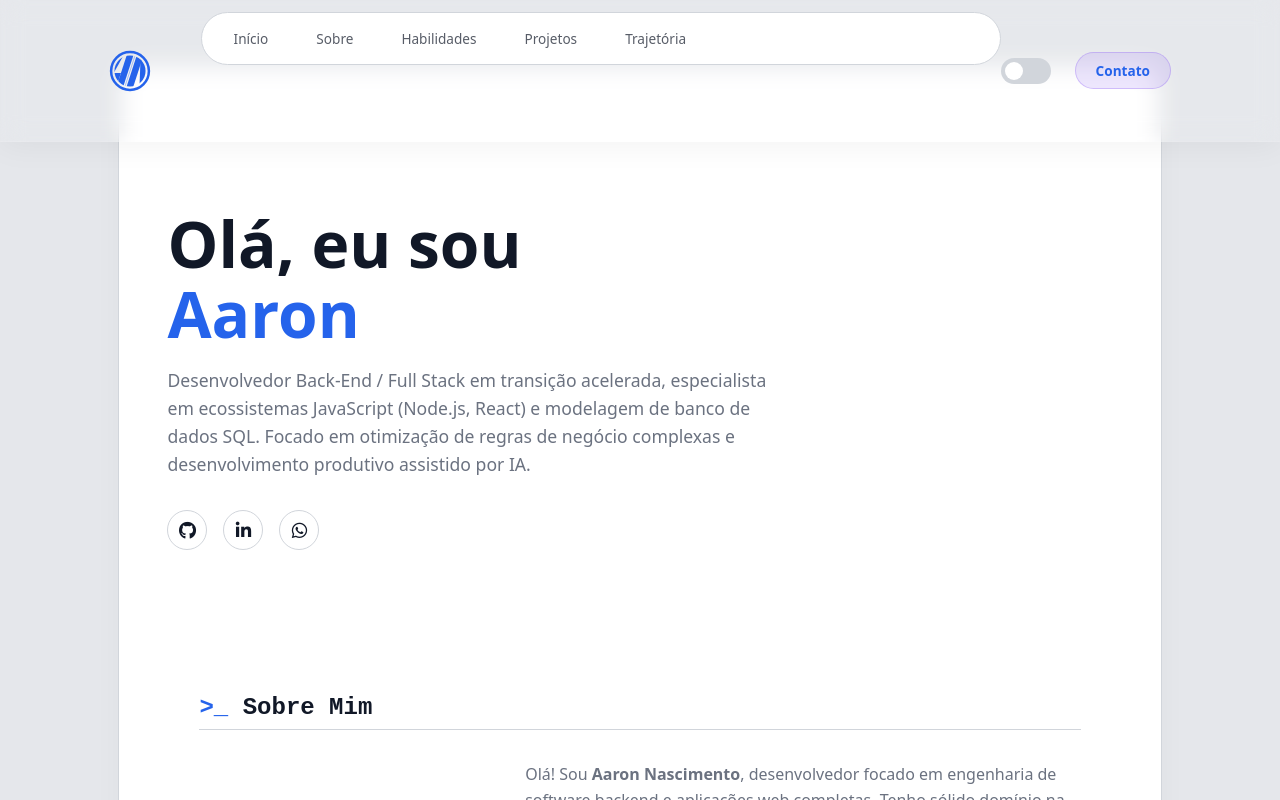
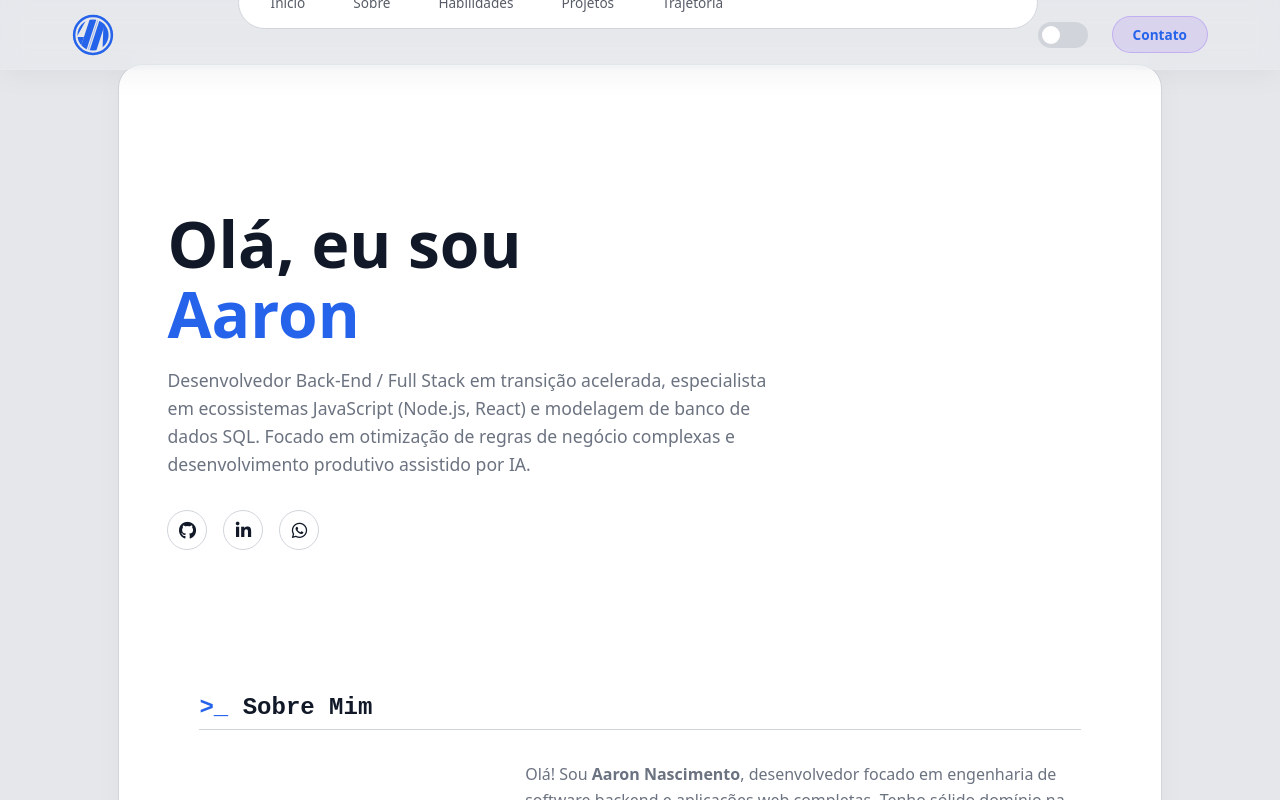
Before and after one commit to aarongmn7/aaron-nascimento-portfolio, a React (Vite) app: page / in a window 1280 px wide. Shown: the top 800 px of the page. Built offline with nearby package versions, Linux system fonts and the light colour scheme; no server answers.

Commit message:
fix: enforce strict header layout to resolve vercel deployment issues

```diff
--- a/src/components/Header.css
+++ b/src/components/Header.css
@@ -5,6 +5,10 @@
   left: 0;
   z-index: 50;
   width: 100%;
+  height: 70px;
+  box-sizing: border-box;
+  margin: 0;
+  padding: 0;
 
   /* Fundo transparente premium com blur */
   background-color: rgba(255, 255, 255, 0.05);
@@ -24,14 +28,15 @@
 }
 
 .header-container {
-  display: flex;
-  justify-content: space-between;
-  align-items: center;
-  max-width: 1126px; /* Alinha perfeitamente com o width exato do #root */
+  display: flex !important;
+  justify-content: space-between !important;
+  align-items: center !important;
+  height: 100%;
+  max-width: 1200px;
   width: 100%;
   box-sizing: border-box;
   margin: 0 auto;
-  padding: 0.75rem 2rem;
+  padding: 0 2rem;
 }
 
 .logo-container {
@@ -58,6 +63,9 @@
   list-style: none;
   margin: 0;
   padding: 0;
+  background: transparent !important;
+  box-shadow: none !important;
+  border-radius: 0 !important;
 }
 
 .nav-list a {
@@ -67,8 +75,9 @@
   font-size: 0.85rem;
   opacity: 0.7;
   transition: opacity 0.2s ease;
-  background: none;
-  border-radius: 0;
+  background: transparent !important;
+  box-shadow: none !important;
+  border-radius: 0 !important;
   padding: 0;
   display: flex;
   align-items: center;
@@ -79,10 +88,10 @@
 }
 
 .header-actions {
-  display: flex;
-  align-items: center;
-  justify-content: flex-end;
-  gap: 1.5rem;
+  display: flex !important;
+  align-items: center !important;
+  justify-content: flex-end !important;
+  gap: 1.5rem !important;
   flex: 1; /* Força o nav a ficar no centro exato */
 }
 
```
